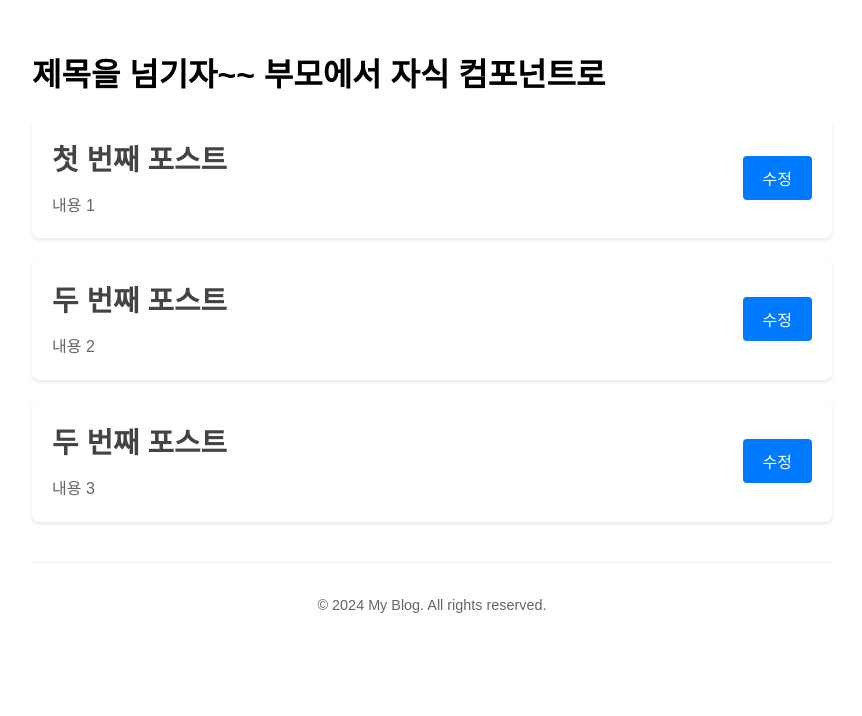
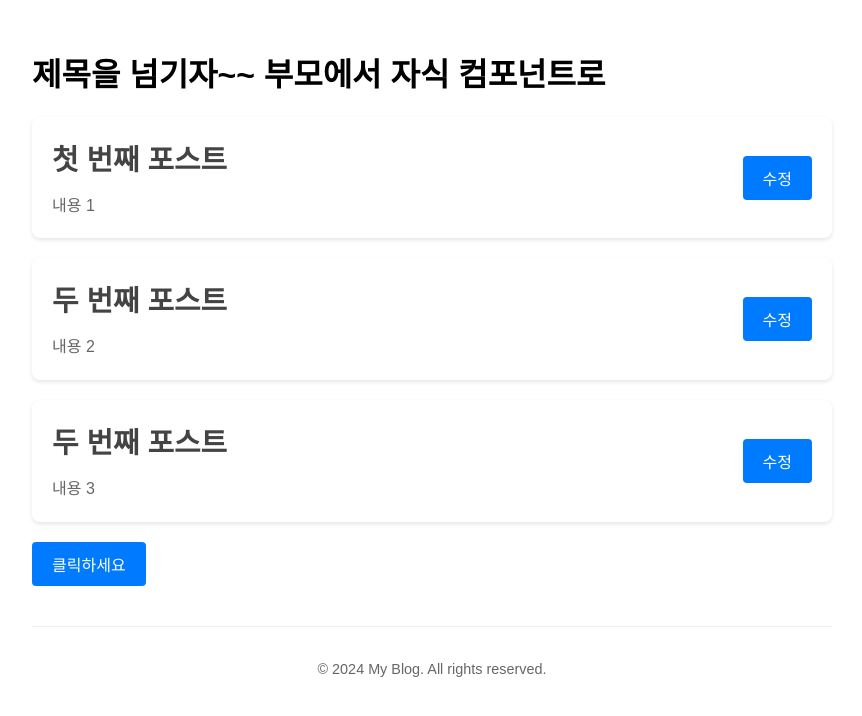
Before and after one commit to box3101/ReacyStudy-v2, a React (Create React App) app: page / in a window 1280 px wide. Shown: the top 716 px of the page, without its empty margins (208-1070 px from the left). Built offline with nearby package versions, Linux system fonts and the light colour scheme.

Commit message:
클릭 이벤트 처리방법 1 - 함수 사용용

```diff
--- a/src/components/Card.jsx
+++ b/src/components/Card.jsx
@@ -1,13 +1,17 @@
 import { useState } from "react";
 
-function Card(props) {
+function Card() {
   const postData = [
     { id: 1, title: "첫 번째 포스트", content: "내용 1" },
     { id: 2, title: "두 번째 포스트", content: "내용 2" },
     { id: 3, title: "두 번째 포스트", content: "내용 3" },
   ];
+  const [posts, setPosts] = useState(postData);
 
-  const [posts, setPosts] = useState(postData)
+  // 이벤트 함수 정의
+  const handleClick = () => {
+    console.log("버튼이 클릭되었습니다.");
+  }
 
   return (
     <>
@@ -20,6 +24,9 @@ function Card(props) {
           <button>수정</button>
         </article>
       ))}
+
+      {/*자바스크립트 표현식을 사용할 때 중괄호 {}를 사용*/}
+      <button onClick={handleClick}>클릭하세요</button>
     </>
   )
 }
```
